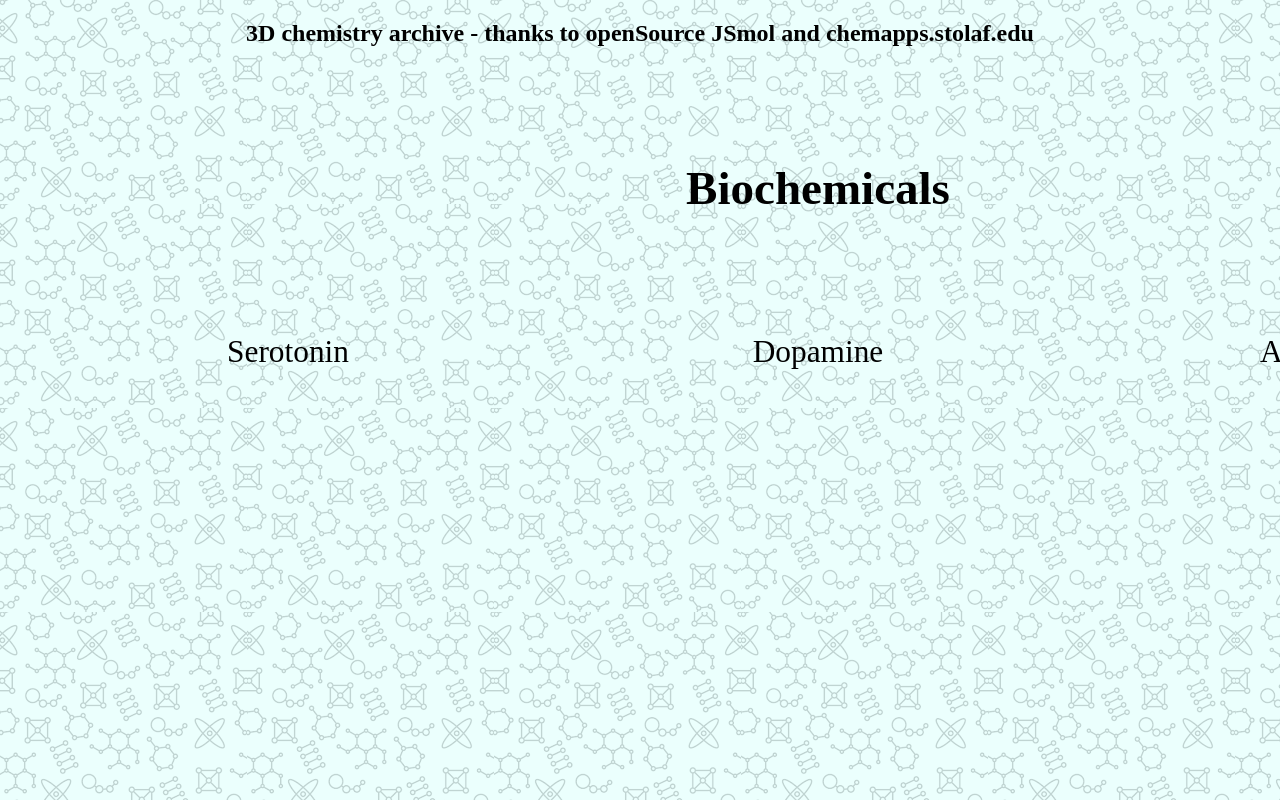
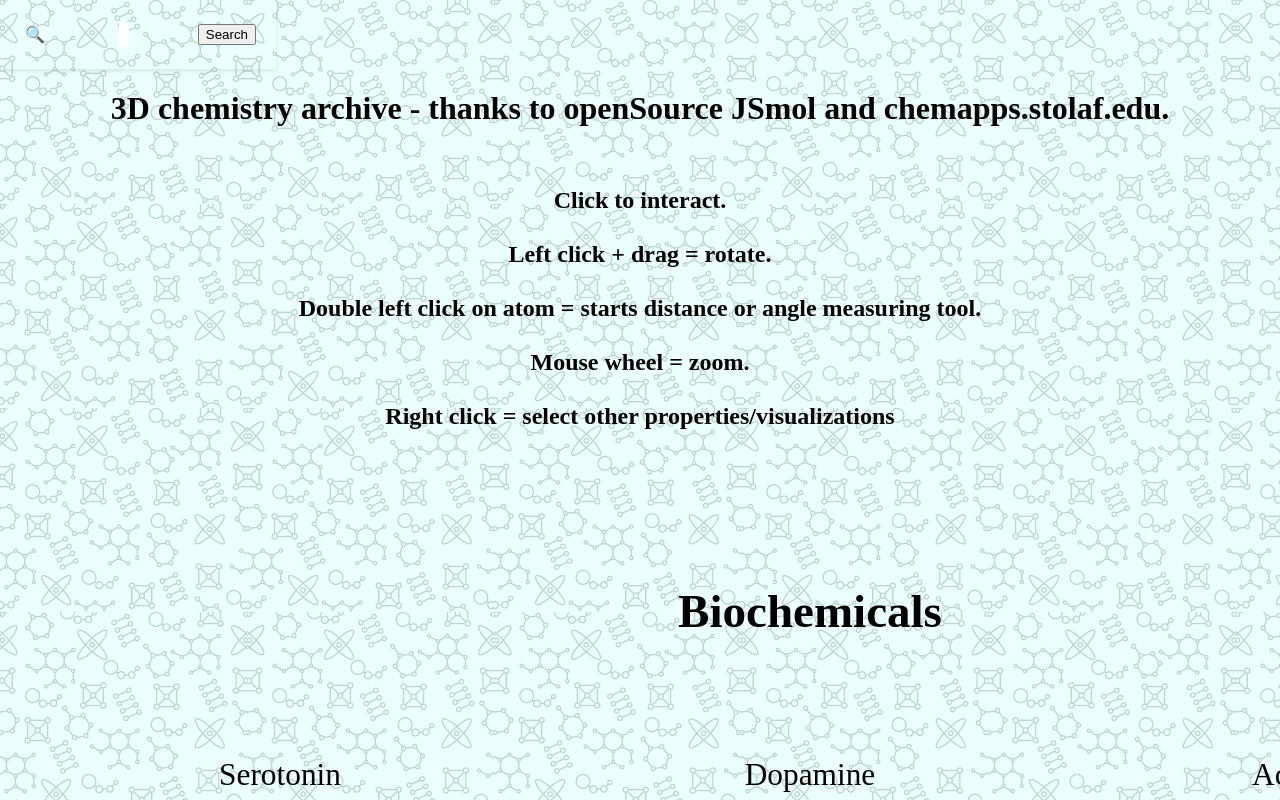
Before and after one commit to AnthonyBoetcher/chem3D, a plain HTML site: page index.html in a window 1280 px wide. Shown: the top 800 px of the page. Drawn offline with Linux system fonts and the light colour scheme; a script that the page names is missing.

Commit message:
Add files via upload

```diff
--- a/index.html
+++ b/index.html
@@ -5,49 +5,81 @@
   <meta charset="utf-8">
   <title>Chem.</title>
   <link rel="icon" type="image/x-icon" href="yy.png">
-    <script src="JSmol.min.js"></script><!--jmol/jmol-16.1.47/jsmol/jsmol/JSmol.min.js-->
-    <script src="Jmol2.js"></script><!--jmol/jmol-16.1.47/jsmol/jsmol/js/Jmol2.js-->
+
+  <script src="JSmol.min.js"></script>
+  <script src="Jmol2.js"></script>
   <script>
       jmolInitialize("/jmol/jsmol");
-
-
-
+  // Toggle search input width on icon click
+  function toggleSearch() {
+      const searchInput = document.getElementById('searchInput');
+      searchInput.focus();
+    }
       let contentLoaded = false;
 
-        // Function to load additional content
       function loadAdditionalContent() {
-            // Add your code to load content here
           console.log("Content loaded!");
           contentLoaded = true;
       }
 
-        // Event listener for scroll
       window.addEventListener("scroll", function () {
-            // Specify the scroll position to trigger the content load
           const scrollTriggerPosition = 500;
-
-            // Check if the scroll position is past the trigger point and content has not been loaded
           if (window.scrollY > scrollTriggerPosition && !contentLoaded) {
               loadAdditionalContent();
           }
       });
 
-        // Add event listener for keydown event on the input field
-        input.addEventListener('keydown', function (event) {
-            if (event.key === 'Enter') {
-                // Call the search function when Enter key is pressed
+      // Search function
+      function searchDocument() {
+          const input = document.getElementById('searchInput');
+          const query = input.value.toLowerCase();
+
+          // Loop through table rows
+          const rows = document.querySelectorAll('table tr');
+          for (const row of rows) {
+              // Skip the header row
+              if (row.getElementsByTagName('th').length > 0) {
+                  continue;
+              }
+
+              // Check if any cell in the row contains the search query
+              let found = false;
+              const cells = row.getElementsByTagName('td');
+              for (const cell of cells) {
+                  if (cell.textContent.toLowerCase().includes(query)) {
+                      found = true;
+                      break;
+                  }
+              }
+
+              // Show or hide the row based on the search result
+              row.style.display = found ? '' : 'none';
+          }
+      }
+
+      // Add event listener for 'Enter' key press
+      document.addEventListener('keydown', function (event) {
+          if (event.key === 'Enter' && document.activeElement === document.getElementById('searchInput')) {
+              // Call the search function when 'Enter' key is pressed in the input field
               searchDocument();
           }
       });
-
   </script>
 
 </head>
 
 <body>
-    <h2 style="text-align: center;">3D chemistry archive - thanks to openSource JSmol and chemapps.stolaf.edu</h2>
+  <header>
+    <div id="searchContainer">
+      <span id="searchIcon" onclick="toggleSearch()">🔍</span>
+      <input type="text" id="searchInput" placeholder="Enter search query">
+      <button onclick="searchDocument()">Search</button>
+    </div>
+  </header>
 
     <table border=2 cellpadding=10>
+      <h1 style="text-align: center;">3D chemistry archive - thanks to openSource JSmol and chemapps.stolaf.edu.</h1><br>
+      <h2 style="text-align: center;">Click to interact.<br><br>Left click + drag = rotate.<br><br>Double left click on atom = starts distance or angle measuring tool.<br><br>Mouse wheel = zoom.<br><br>Right click = select other properties/visualizations</h2>
       <tr>
             <td colspan="3">
                 <h2>Biochemicals</h2>
@@ -553,26 +585,7 @@
 </body>
 
 <style>
-    .search-container input[type=text] {
-        padding: 6px;
-        margin-top: 8px;
-        font-size: 17px;
-        border: none;
-        width: 200px; /* Adjust width as needed */
-    }
 
-    .search-container button {
-        padding: 6px 10px;
-        margin-top: 8px;
-        background: #ddd;
-        font-size: 17px;
-        border: none;
-        cursor: pointer;
-    }
-
-    .search-container button:hover {
-        background: #ccc;
-    }
 
     body {
         background-image: url('44.png');
@@ -588,7 +601,74 @@
         text-align: center;
         font-size: 1.4em;
         text-decoration: bold;
+        z-index:1;
+          margin-top: 60px;
     }
+  script tr div tbody{
+    z-index:1;
+  }
+
+      #searchInput {
+            width: 100%;
+            z-index: 1001;
+        }
+
+      #searchContainer {
+          display: flex;
+          justify-content: space-between;
+          align-items: center;
+          padding: 10px;
+          z-index: 1001; /* Adjusted z-index */
+      }
+      body {
+      margin: 0;
+      padding: 0;
+      overflow-x: hidden;
+    }
+
+    header {
+      position: sticky;
+      top: 0;
+      left: 0;
+      width: 20%;
+      background-color: none;
+      padding: 10px;
+      transition: all 0.3s;
+      box-shadow: 0px 2px 5px rgba(0, 0, 0, 0.1);
+      z-index: 1000;
+    }
+
+    #searchContainer {
+      display: flex;
+      align-items: center;
+      transition: all 0.3s;
+    }
+
+    #searchInput {
+      flex-grow: 0;
+      width: 0;
+      overflow: hidden;
+      border: none;
+      padding: 5px;
+      transition: width 0.3s;
+    }
+
+    #searchInput:focus {
+      width: 200px;
+    }
+
+    #searchIcon {
+      cursor: pointer;
+      padding: 5px;
+      margin-right: 5px;
+    }
+
+    button {
+      margin-left: 5px;
+      cursor: pointer;
+    }
+  </style>
+
 </style>
 
 
```
Lines whose indentation alone changed are shown as unchanged.
